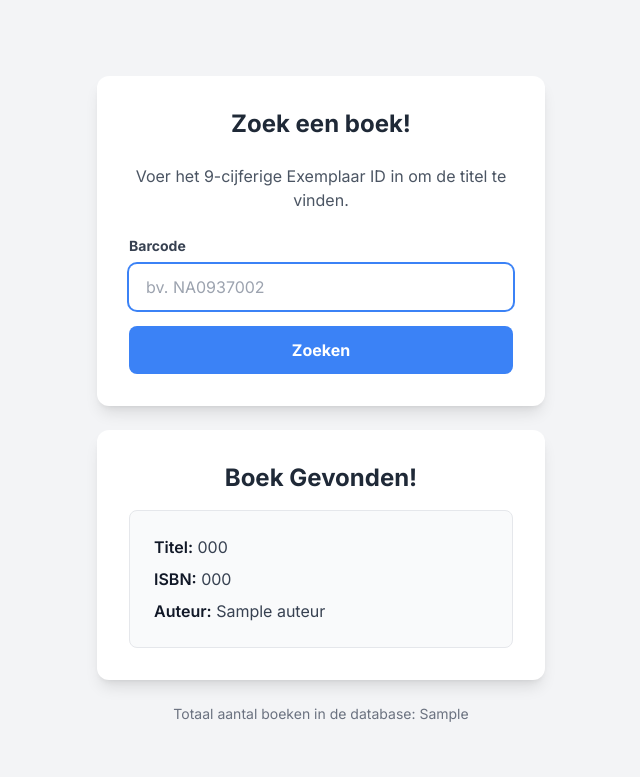
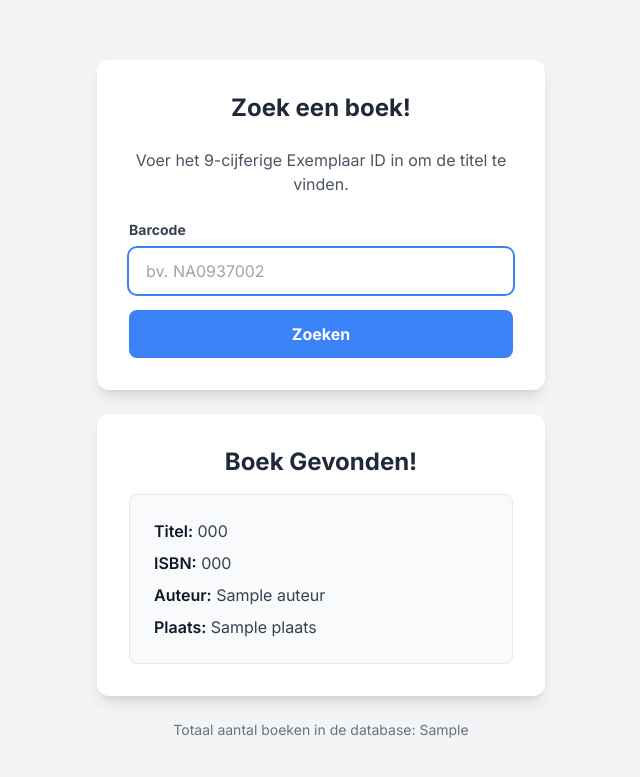
Before and after one commit to CoderdojoNazareth/isbnscanner, a Flask app: template templates/index.html in a window 1280 px wide. Shown: the top 777 px of the page, without its empty margins (319-959 px from the left). Run offline with Flask 3, Linux system fonts and the light colour scheme; the template is opened without the code that fills it: most values are stand-ins (such as "Sample title", 1, 10 or a date in 2020); some libraries are stand-ins or nearby versions.

Commit message:
Add_plaats_beschrijving

```diff
--- a/app.py
+++ b/app.py
@@ -38,7 +38,8 @@
                 isbn = clean_row.get('isbn')
                 auteur = clean_row.get('auteur')
                 titel = clean_row.get('titel')
-                books.append(Book(isbn, auteur, titel))
+                plaats = clean_row.get('plaatsing omschrijving')
+                books.append(Book(isbn, auteur, titel, plaats))
 
     except FileNotFoundError:
         print(f"Error: The file {file_path} was not found.")
--- a/models.py
+++ b/models.py
@@ -1,11 +1,12 @@
 class Book:
-    def __init__(self, isbn, auteur, titel, **kwargs):
+    def __init__(self, isbn, auteur, titel, plaats, **kwargs):
         self.isbn = isbn
         self.auteur = auteur
         self.titel = titel
+        self.plaats = plaats
         # Store any additional fields
         for k, v in kwargs.items():
             setattr(self, str(k).lower(), v)
 
     def __repr__(self):
-        return f"<Book ISBN: {self.isbn}, Auteur: {self.auteur}, Title: {self.titel}>"
+        return f"<Book ISBN: {self.isbn}, Auteur: {self.auteur}, Title: {self.titel}, Plaats: {self.plaats}>"
--- a/templates/_result.html
+++ b/templates/_result.html
@@ -15,9 +15,15 @@
         </p>
         <!-- This will display the author if it exists in the CSV, but won't break if it doesn't -->
         {% if book.auteur %}
-        <p class="text-gray-700">
+        <p class="text-gray-700 mb-2">
             <strong class="font-semibold text-gray-900">Auteur:</strong>
             {{ book.auteur }}
+        </p>
+        {% endif %}
+        {% if book.plaats %}
+        <p class="text-gray-700">
+            <strong class="font-semibold text-gray-900">Plaats:</strong>
+            {{ book.plaats }}
         </p>
         {% endif %}
     </div>
```
